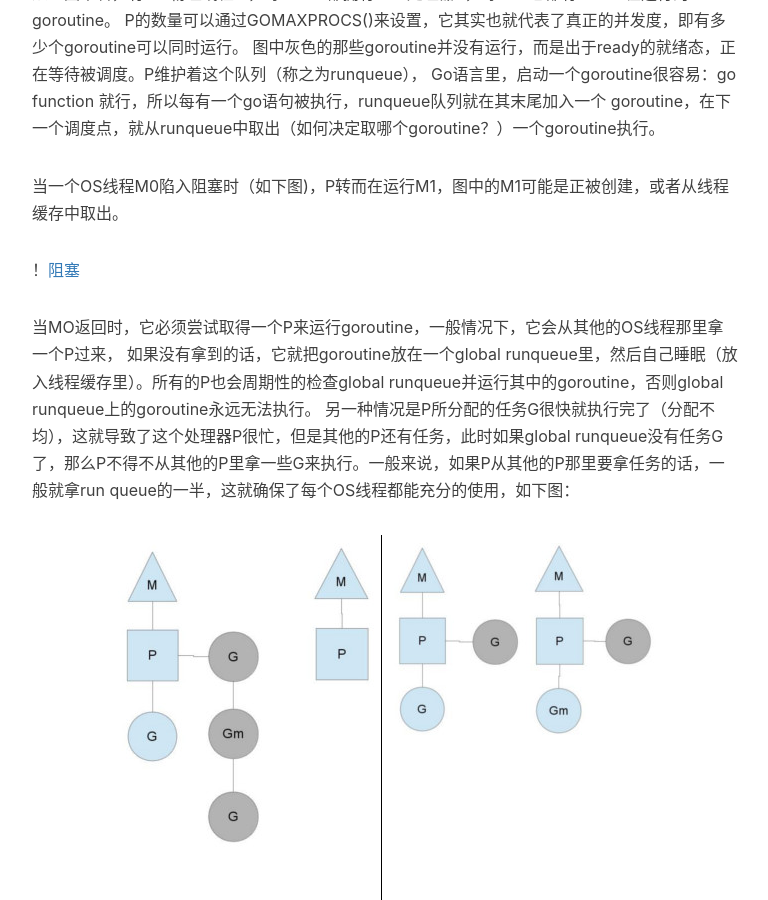
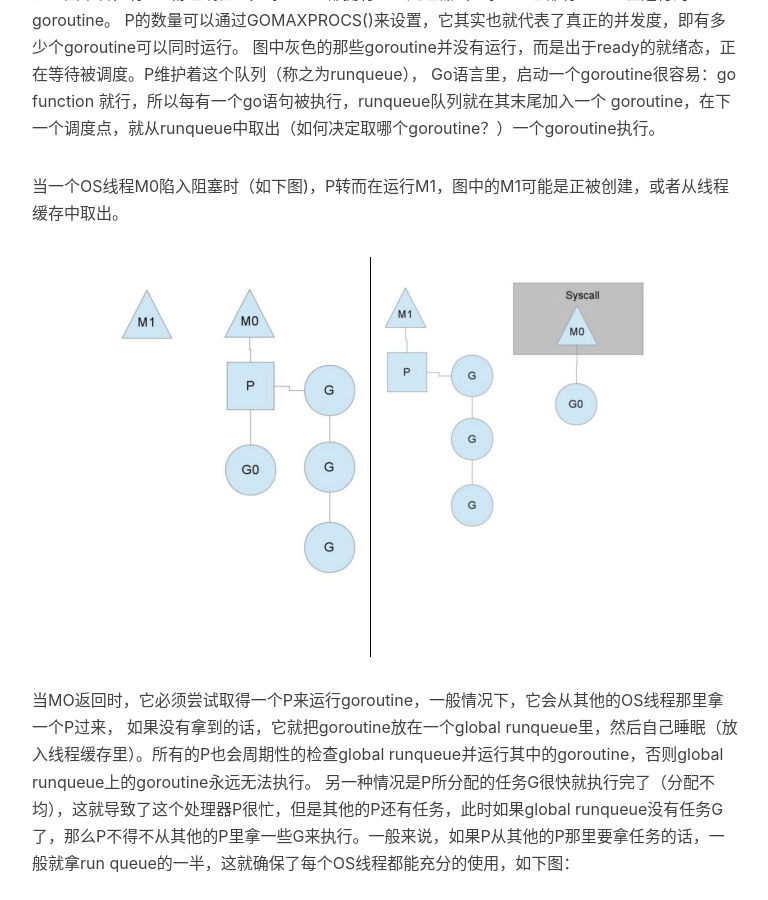
Before and after one commit to tangheng1995/tangheng1995.github.io, a Jekyll site: the page built from _posts/2020-01-13-Golang-goroutine.md, in a window 1280 px wide and 900 px high, scrolled down 2688 px. Shown: the whole window, without its empty margins (233-1001 px from the left). Built offline with Jekyll 4.4.1, drawn with Linux system fonts in a browser that asks for light colours; nearby versions of some CDN libraries; comment, search, counter and statistics services are not loaded.

Commit message:
Update 2020-01-13-Golang-goroutine.md

```diff
--- a/_posts/2020-01-13-Golang-goroutine.md
+++ b/_posts/2020-01-13-Golang-goroutine.md
@@ -68,7 +68,7 @@
 
 当一个OS线程M0陷入阻塞时（如下图)，P转而在运行M1，图中的M1可能是正被创建，或者从线程缓存中取出。
 
-！[阻塞](https://github.com/tangheng1995/tangheng1995.github.io/blob/master/img/in-post/post-js-version/2020-01-13-syscall.jpg?raw=true)
+![阻塞](https://github.com/tangheng1995/tangheng1995.github.io/blob/master/img/in-post/post-js-version/2020-01-13-syscall.jpg?raw=true)
 
 当MO返回时，它必须尝试取得一个P来运行goroutine，一般情况下，它会从其他的OS线程那里拿一个P过来，
 如果没有拿到的话，它就把goroutine放在一个global runqueue里，然后自己睡眠（放入线程缓存里）。所有的P也会周期性的检查global runqueue并运行其中的goroutine，否则global runqueue上的goroutine永远无法执行。   另一种情况是P所分配的任务G很快就执行完了（分配不均），这就导致了这个处理器P很忙，但是其他的P还有任务，此时如果global runqueue没有任务G了，那么P不得不从其他的P里拿一些G来执行。一般来说，如果P从其他的P那里要拿任务的话，一般就拿run queue的一半，这就确保了每个OS线程都能充分的使用，如下图：
```
